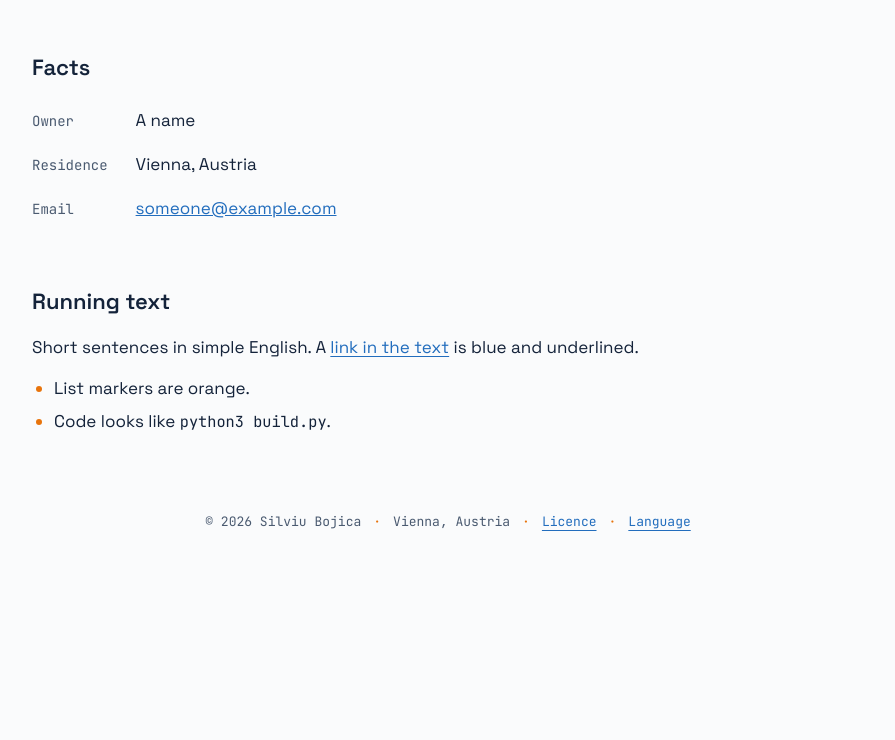
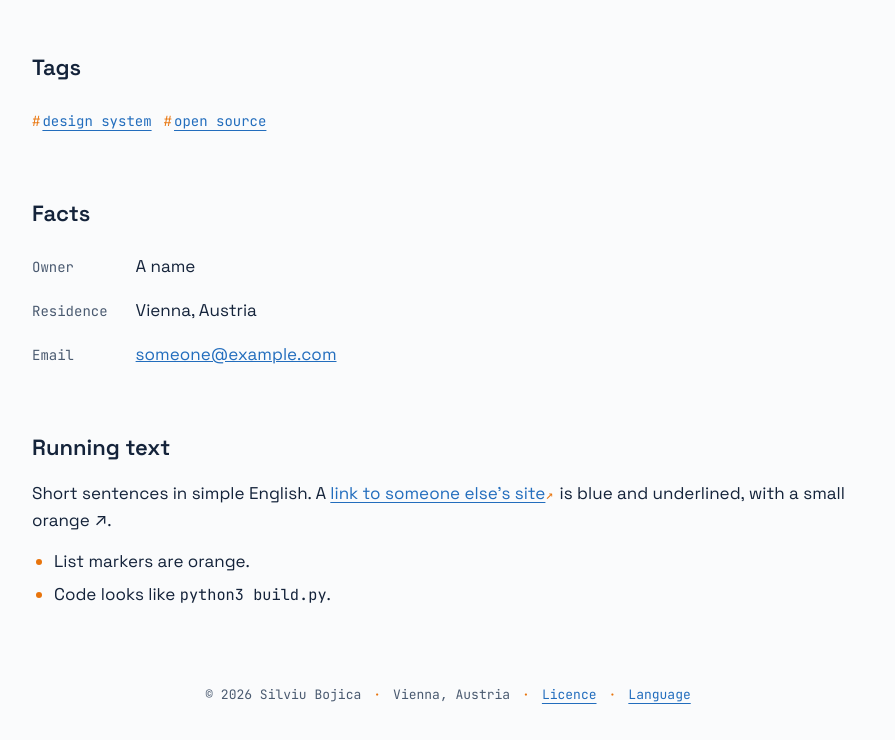
Before and after one commit to bojicas/bojicas-design-system, a plain HTML site: page example/index.html in a window 1280 px wide. Shown: the part 1927-2667 px from the top of the page, without its empty margins (192-1087 px from the left). Before the commit the page ends 2494 px from the top, so only its background shows below. Drawn offline with Linux system fonts and the light colour scheme.

Commit message:
0.3.0: tags, and a small ↗ on links to other sites
Tags: a row of #name links, 44 px high. The orange # is part of the
link but not underlined, like the arrow of the back link.

Links to sites of someone else end in a small orange ↗, also in running
text (a.out). Only the text is underlined, and the arrow never wraps
alone. It is the small mono arrow of a label, sits close to the link,
and moves 1.5 px up and right on hover, unless the reader asked for
less motion. Links to your own sites carry no mark. Links open in the
same tab. The language docs, README and example page say the same.

Co-Authored-By: Claude Opus 5.5 <noreply@anthropic.com>

```diff
--- a/dist/bojicas.css
+++ b/dist/bojicas.css
@@ -1,4 +1,4 @@
-/* Bojicas Design System 0.2.0. Made by build.py from tokens.json and src/; do not edit by hand.
+/* Bojicas Design System 0.3.0. Made by build.py from tokens.json and src/; do not edit by hand.
    Code under the MIT licence; fonts under the SIL Open Font License 1.1.
    https://github.com/bojicas/bojicas-design-system */
 
@@ -192,6 +192,36 @@ a:focus-visible { outline: 3px solid var(--focus); outline-offset: 2px; }
 .back-link .arrow { color: var(--orange); }
 .back-link:hover .back-link-text { text-decoration: underline; text-underline-offset: 4px; }
 
+/* Link to someone else's site, also in running text: the text is underlined, then a small orange ↗ without
+   a line. The arrow is a plain character, so a line never breaks between the last word and the arrow. */
+a.out { text-decoration-line: none; }
+a.out .out-text { text-decoration-line: underline; text-decoration-thickness: inherit; }
+/* The arrow is always the small mono one of a label, so it stays discreet next to larger text. */
+a.out .arrow-out { position: relative; left: 0; top: 0; margin-right: 2px; color: var(--orange); font-family: var(--mono); font-size: var(--size-label); transition: left 120ms ease, top 120ms ease; }
+/* The arrow sits close to the link, with its space after it, so it has room to move on hover without touching
+   the next word. On hover it moves its way, out of the site, a little less than the arrow of a button. It moves by position,
+   not by transform, so it stays a plain character that never wraps alone. */
+a.out:hover .arrow-out { left: 1.5px; top: -1.5px; }
+/* In a list of facts a value link is a flex box; there the text flows inline, so the arrow follows the last
+   word when the text wraps. The padding keeps the link 44 px high. */
+.facts dd > a.out, .facts dt > a.out, .prose dd > a.out, .prose dt > a.out { display: inline-block; padding-block: 8.5px; }
+
+/* Tags: "#name" links, for example under the title of a post. The orange # is part of the link,
+   but like the arrow of the back link it has no line under it: only the name is underlined. */
+.tags { list-style: none; margin: var(--space-s) 0 0; padding: 0; display: flex; flex-wrap: wrap; gap: 0 var(--space-s); }
+.tag {
+  display: inline-flex;
+  align-items: center;
+  min-height: var(--touch-min);
+  font-family: var(--mono);
+  font-size: var(--size-small);
+  color: var(--blue);
+  text-decoration: none;
+}
+.tag .tag-mark { color: var(--orange); margin-right: 2px; }
+.tag .tag-name { text-decoration: underline; text-decoration-thickness: 1px; text-underline-offset: 4px; }
+.tag:hover .tag-name { text-decoration-thickness: 2px; }
+
 /* Facts: label beside value on wide screens, above it on narrow ones (owner, contact, documents).
    A definition list in running text gets the same look, since Markdown cannot add a class. */
 .facts, .prose dl {
@@ -237,4 +267,6 @@ a:focus-visible { outline: 3px solid var(--focus); outline-offset: 2px; }
 @media (prefers-reduced-motion: reduce) {
   .button, .button .arrow { transition: none; }
   .button:hover .arrow, .button:hover .arrow-own { transform: none; }
+  a.out .arrow-out { transition: none; }
+  a.out:hover .arrow-out { left: 0; top: 0; }
 }
--- a/example/index.html
+++ b/example/index.html
@@ -23,7 +23,7 @@
 <main class="page">
   <a class="back-link" href="../README.md"><span class="arrow" aria-hidden="true">←</span><span class="back-link-text">README</span></a>
 
-  <p class="eyebrow" style="margin-top: 32px">Bojicas Design System 0.2.0</p>
+  <p class="eyebrow" style="margin-top: 32px">Bojicas Design System 0.3.0</p>
   <h1 class="display" style="margin-top: 22px">One look for every public page.</h1>
   <p class="lead prose-links">Colours, type, components and language rules for <a href="https://bojica.com/">bojica.com</a>, <a href="https://silviu.bojica.com/">silviu.bojica.com</a>, <a href="https://orgthread.dev/">orgthread.dev</a>, slides and documents. Switch your system between light and dark mode to see both.</p>
 
@@ -83,6 +83,14 @@
     </div>
   </section>
 
+  <section class="section" aria-labelledby="tags">
+    <h2 id="tags">Tags</h2>
+    <ul class="tags" aria-label="Tags">
+      <li><a class="tag" href="#tags"><span class="tag-mark" aria-hidden="true">#</span><span class="tag-name">design system</span></a></li>
+      <li><a class="tag" href="#tags"><span class="tag-mark" aria-hidden="true">#</span><span class="tag-name">open source</span></a></li>
+    </ul>
+  </section>
+
   <section class="section" aria-labelledby="facts">
     <h2 id="facts">Facts</h2>
     <dl class="facts">
@@ -94,7 +102,7 @@
 
   <section class="section prose" aria-labelledby="prose">
     <h2 id="prose" style="margin-top: 0">Running text</h2>
-    <p>Short sentences in simple English. A <a href="https://github.com/bojicas/bojicas-design-system">link in the text</a> is blue and underlined.</p>
+    <p>Short sentences in simple English. A <a class="out" href="https://github.com/bojicas/bojicas-design-system"><span class="out-text">link to someone else's site</span><span class="arrow-out" aria-hidden="true">↗</span></a> is blue and underlined, with a small orange ↗.</p>
     <ul>
       <li>List markers are orange.</li>
       <li>Code looks like <code>python3 build.py</code>.</li>
--- a/src/components.css
+++ b/src/components.css
@@ -89,6 +89,36 @@
 .back-link .arrow { color: var(--orange); }
 .back-link:hover .back-link-text { text-decoration: underline; text-underline-offset: 4px; }
 
+/* Link to someone else's site, also in running text: the text is underlined, then a small orange ↗ without
+   a line. The arrow is a plain character, so a line never breaks between the last word and the arrow. */
+a.out { text-decoration-line: none; }
+a.out .out-text { text-decoration-line: underline; text-decoration-thickness: inherit; }
+/* The arrow is always the small mono one of a label, so it stays discreet next to larger text. */
+a.out .arrow-out { position: relative; left: 0; top: 0; margin-right: 2px; color: var(--orange); font-family: var(--mono); font-size: var(--size-label); transition: left 120ms ease, top 120ms ease; }
+/* The arrow sits close to the link, with its space after it, so it has room to move on hover without touching
+   the next word. On hover it moves its way, out of the site, a little less than the arrow of a button. It moves by position,
+   not by transform, so it stays a plain character that never wraps alone. */
+a.out:hover .arrow-out { left: 1.5px; top: -1.5px; }
+/* In a list of facts a value link is a flex box; there the text flows inline, so the arrow follows the last
+   word when the text wraps. The padding keeps the link 44 px high. */
+.facts dd > a.out, .facts dt > a.out, .prose dd > a.out, .prose dt > a.out { display: inline-block; padding-block: 8.5px; }
+
+/* Tags: "#name" links, for example under the title of a post. The orange # is part of the link,
+   but like the arrow of the back link it has no line under it: only the name is underlined. */
+.tags { list-style: none; margin: var(--space-s) 0 0; padding: 0; display: flex; flex-wrap: wrap; gap: 0 var(--space-s); }
+.tag {
+  display: inline-flex;
+  align-items: center;
+  min-height: var(--touch-min);
+  font-family: var(--mono);
+  font-size: var(--size-small);
+  color: var(--blue);
+  text-decoration: none;
+}
+.tag .tag-mark { color: var(--orange); margin-right: 2px; }
+.tag .tag-name { text-decoration: underline; text-decoration-thickness: 1px; text-underline-offset: 4px; }
+.tag:hover .tag-name { text-decoration-thickness: 2px; }
+
 /* Facts: label beside value on wide screens, above it on narrow ones (owner, contact, documents).
    A definition list in running text gets the same look, since Markdown cannot add a class. */
 .facts, .prose dl {
@@ -134,4 +164,6 @@
 @media (prefers-reduced-motion: reduce) {
   .button, .button .arrow { transition: none; }
   .button:hover .arrow, .button:hover .arrow-own { transform: none; }
+  a.out .arrow-out { transition: none; }
+  a.out:hover .arrow-out { left: 0; top: 0; }
 }
--- a/tokens.json
+++ b/tokens.json
@@ -1,6 +1,6 @@
 {
   "name": "Bojicas Design System",
-  "version": "0.2.0",
+  "version": "0.3.0",
   "color": {
     "bg":     { "light": "#FAFBFC", "dark": "#0F1B2D", "usage": "Page background." },
     "card":   { "light": "#FFFFFF", "dark": "#15243A", "usage": "Cards and raised panels on the page background." },
```
Also changed, not shown: 4 other files.
